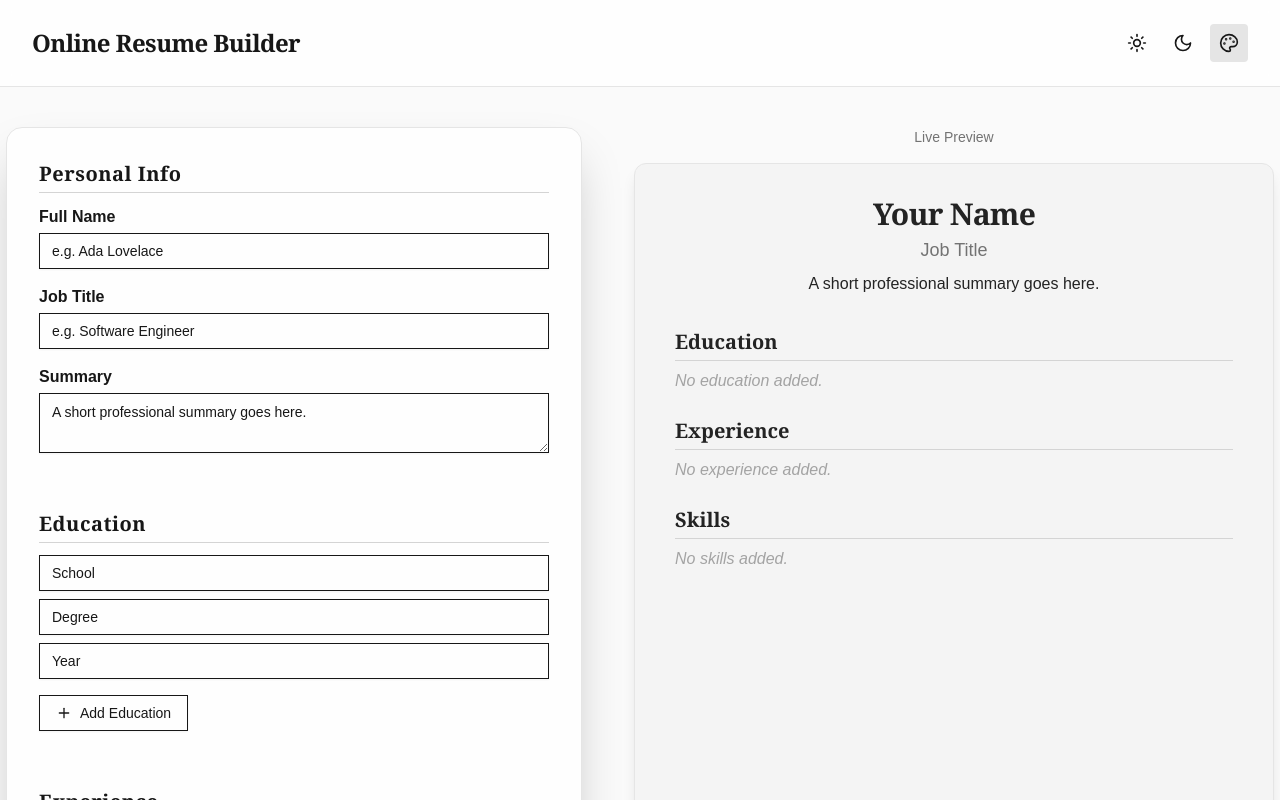
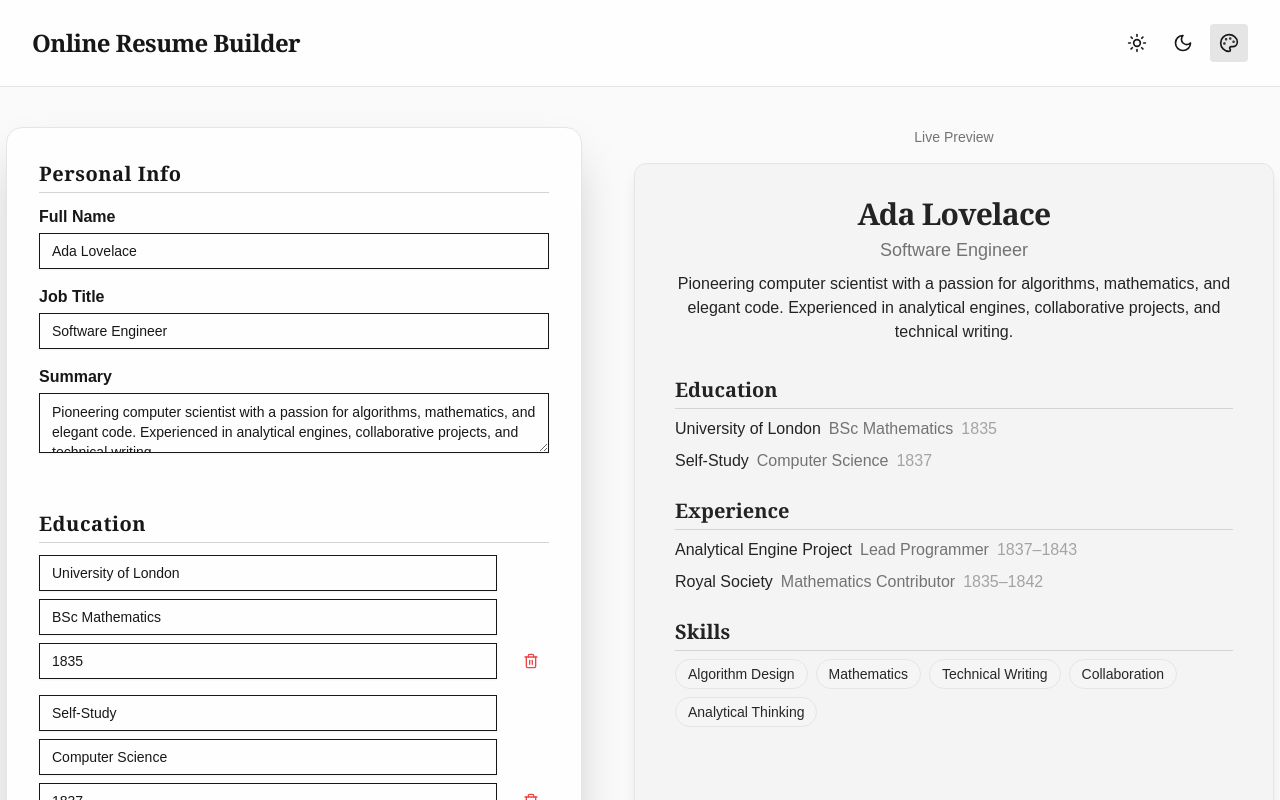
Before and after one commit to blink-new/online-resume-builder-9vb86lcq, a React (Vite) app: page / in a window 1280 px wide. Shown: the top 800 px of the page. Built offline with nearby package versions, Linux system fonts and the light colour scheme.

Commit message:
Prefill Resume Editor with Example Values for Demo

```diff
--- a/src/components/ResumeEditor.tsx
+++ b/src/components/ResumeEditor.tsx
@@ -13,12 +13,35 @@ import { Tooltip, TooltipContent, TooltipProvider, TooltipTrigger } from "./ui/t
 import html2pdf from "html2pdf.js";
 
 export function ResumeEditor() {
-  const [name, setName] = useState("");
-  const [title, setTitle] = useState("");
-  const [summary, setSummary] = useState("");
-  const [education, setEducation] = useState([{ school: "", degree: "", year: "" }]);
-  const [experience, setExperience] = useState([{ company: "", role: "", period: "" }]);
-  const [skills, setSkills] = useState([""]);
+  // Prefilled example values for demo
+  const [name, setName] = useState("Ada Lovelace");
+  const [title, setTitle] = useState("Software Engineer");
+  const [summary, setSummary] = useState(
+    "Pioneering computer scientist with a passion for algorithms, mathematics, and elegant code. Experienced in analytical engines, collaborative projects, and technical writing."
+  );
+  const [education, setEducation] = useState([
+    { school: "University of London", degree: "BSc Mathematics", year: "1835" },
+    { school: "Self-Study", degree: "Computer Science", year: "1837" }
+  ]);
+  const [experience, setExperience] = useState([
+    {
+      company: "Analytical Engine Project",
+      role: "Lead Programmer",
+      period: "1837–1843"
+    },
+    {
+      company: "Royal Society",
+      role: "Mathematics Contributor",
+      period: "1835–1842"
+    }
+  ]);
+  const [skills, setSkills] = useState([
+    "Algorithm Design",
+    "Mathematics",
+    "Technical Writing",
+    "Collaboration",
+    "Analytical Thinking"
+  ]);
   const [downloading, setDownloading] = useState(false);
 
   const previewRef = useRef<HTMLDivElement>(null);
```
